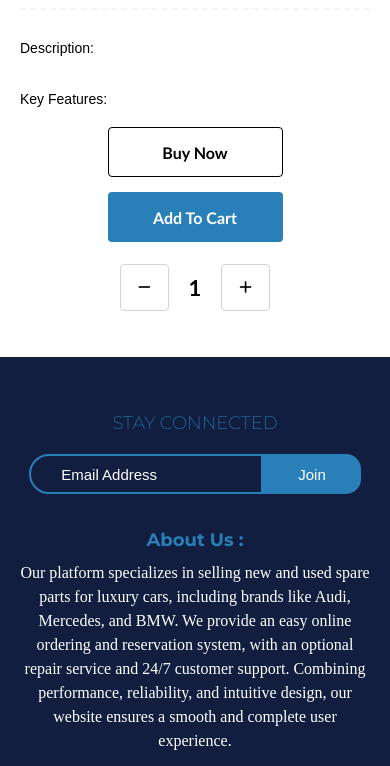
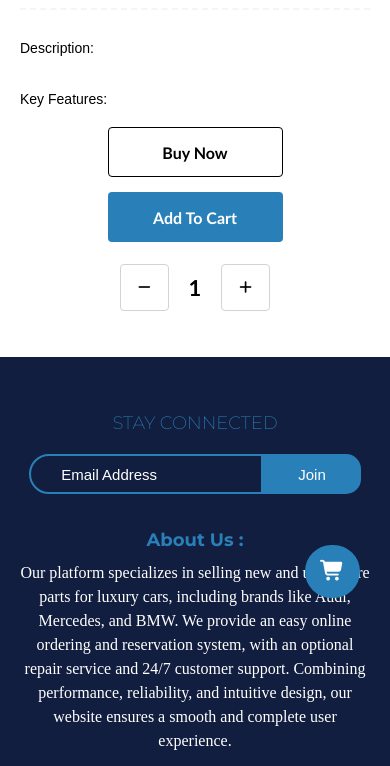
Before and after one commit to SaouiYassir/Web_Projet, a website with bundled scripts: page pages/new_spare_parts_page/product.html in a window 390 px wide. Shown: the part 216-982 px from the top of the page. Built offline with nearby package versions, Linux system fonts and the light colour scheme; a web font is replaced by a local one.

Commit message:
Fix Preblem

```diff
--- a/assets/styles/product_style.css
+++ b/assets/styles/product_style.css
@@ -439,6 +439,10 @@ footer .copyright {
   font-size: 15px;
 }
 
+main .shopping_cart {
+  display: none;
+}
+
 
 @media screen and (max-width: 768px) {
 
@@ -585,6 +589,20 @@ footer .copyright {
     gap: 15px;
   }
 
+  main .shopping_cart {
+    display: block;
+    color: white;
+    background-color: #2980b9;
+    padding: 15px;
+    border-radius: 40px;
+    position: fixed;
+    bottom: 30px;
+    right: 30px;
+    cursor: pointer;
+    z-index: 1000;
+    font-size: 20px;
+  }
+
   footer .footer_all {
     flex-direction: column-reverse;
   }
--- a/pages/new_spare_parts_page/product.html
+++ b/pages/new_spare_parts_page/product.html
@@ -88,6 +88,7 @@
                 </div>
             </div>
         </section>
+        <a href="Shopping Cart/shopping_cart_page.html" class="shopping_cart"><i class="fa-solid fa-cart-shopping"></i></a>
     </main>
 
     <footer onclick="clickanywhere()">
```
Also changed, not shown: pages/old_spare_parts_page/product.html (+1 -0 lines).
